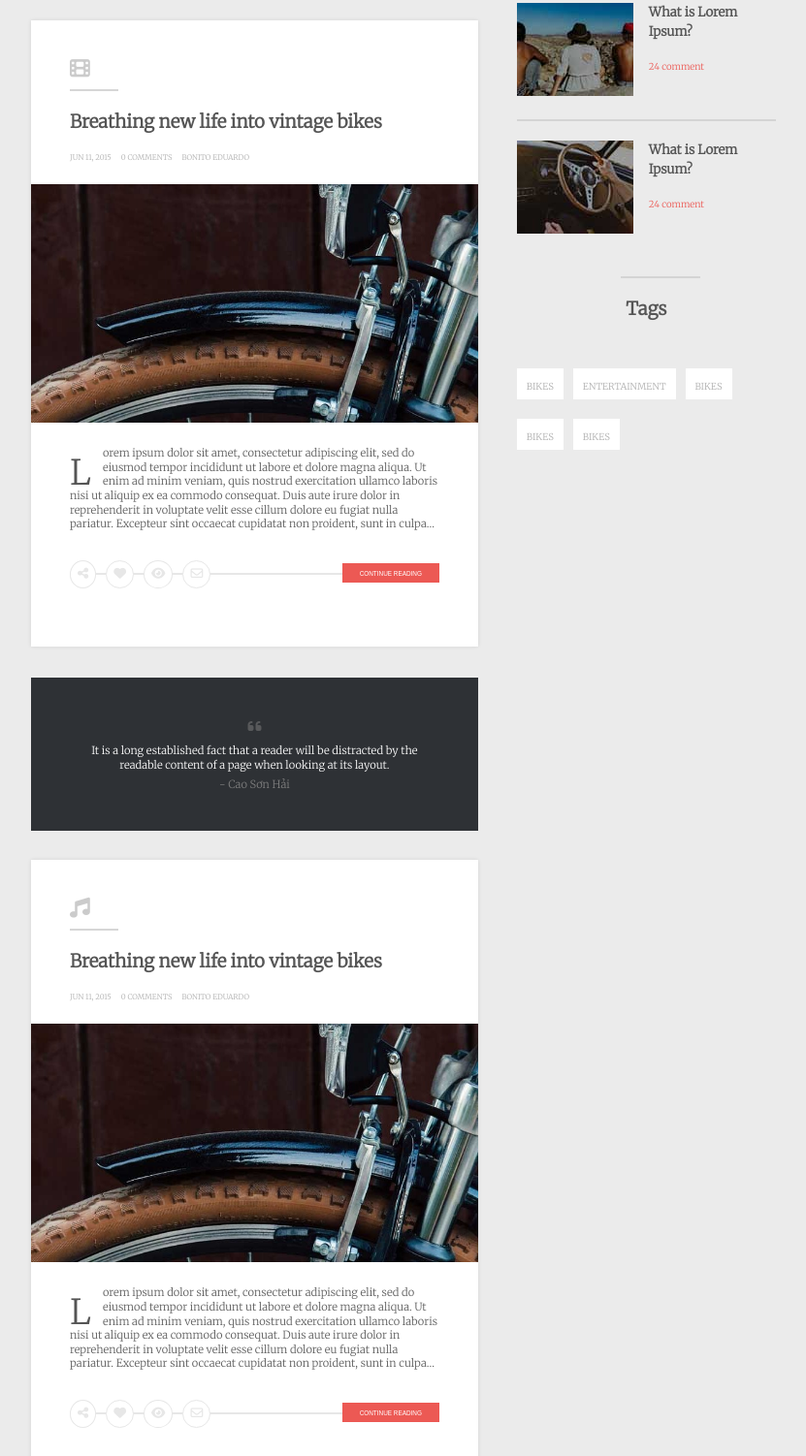
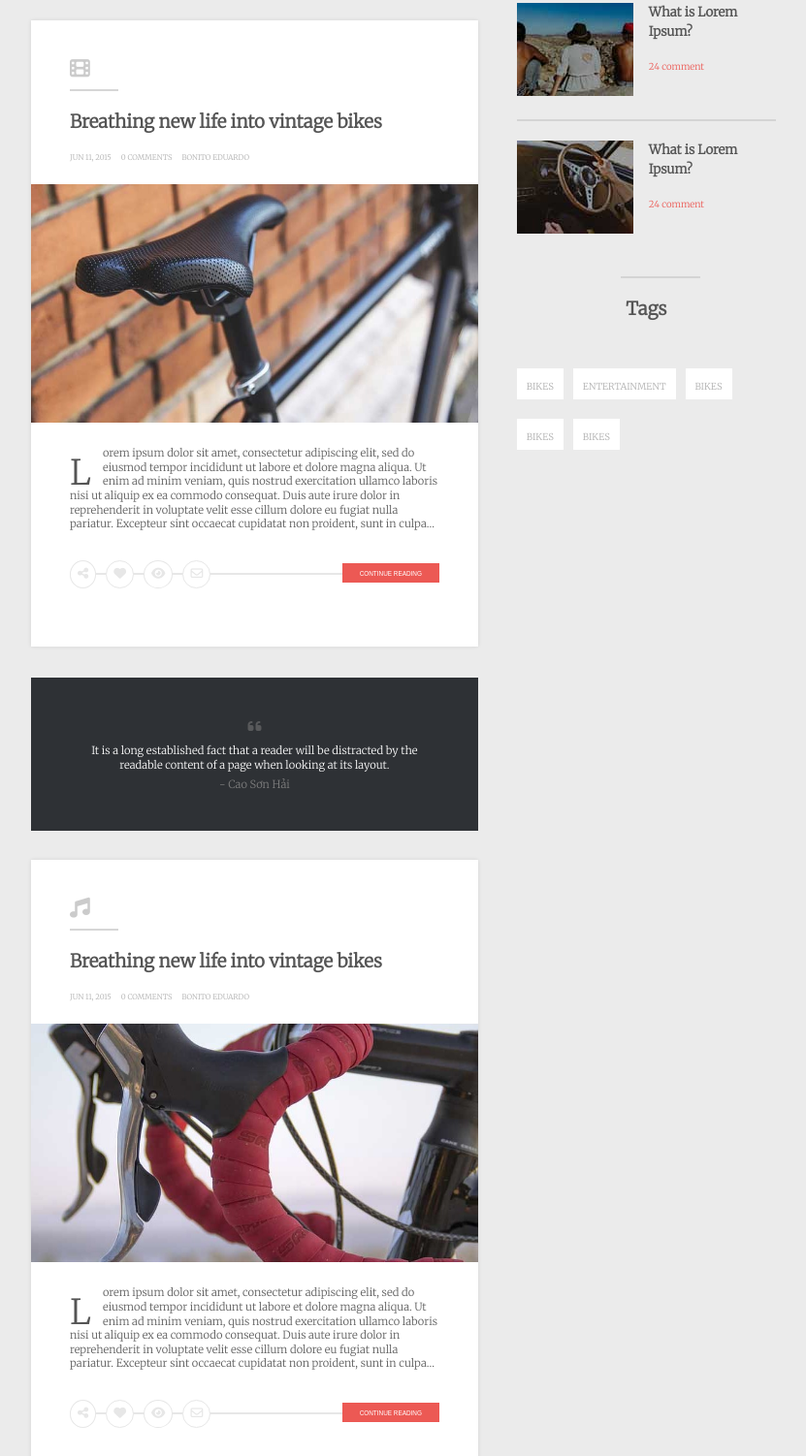
Before and after one commit to anynomous1115/SonHai-HTML-CSS, a plain HTML site: page SonHai-HTML-CSS/index.html in a window 1280 px wide. Shown: the part 1360-2862 px from the top of the page at 97% size, without its empty margins (224-1055 px from the left). Drawn offline with Linux system fonts and the light colour scheme.

Commit message:
hai push lai 2/8

```diff
--- a/SonHai-HTML-CSS/index.html
+++ b/SonHai-HTML-CSS/index.html
@@ -115,7 +115,7 @@
                         <span>0 COMMENTS</span>
                         <span>BONITO EDUARDO</span>
                     </div>
-                    <img src="./assets/post1.jpg" alt="">
+                    <img src="./assets/post2.jpg" alt="">
                     <p class=""> <span class="magnify">L</span>orem ipsum dolor sit amet, consectetur adipiscing elit,
                         sed do
                         eiusmod tempor incididunt ut labore
@@ -154,7 +154,7 @@
                         <span>0 COMMENTS</span>
                         <span>BONITO EDUARDO</span>
                     </div>
-                    <img src="./assets/post1.jpg" alt="">
+                    <img src="./assets/post3.jpg" alt="">
                     <p class=""> <span class="magnify">L</span>orem ipsum dolor sit amet, consectetur adipiscing elit,
                         sed do
                         eiusmod tempor incididunt ut labore
--- a/SonHai-HTML-CSS/styles.css
+++ b/SonHai-HTML-CSS/styles.css
@@ -47,7 +47,7 @@
 
 .logo {
     position: relative;
-    width: 40%;
+    width: 30%;
 }
 
 .logo p {
```
